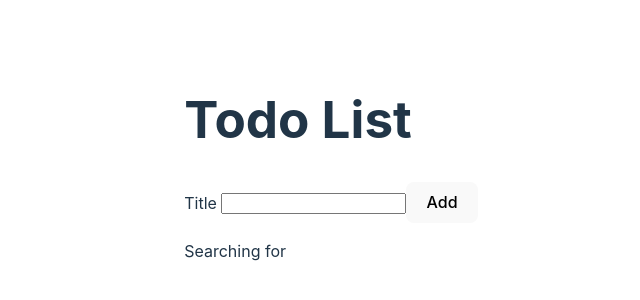
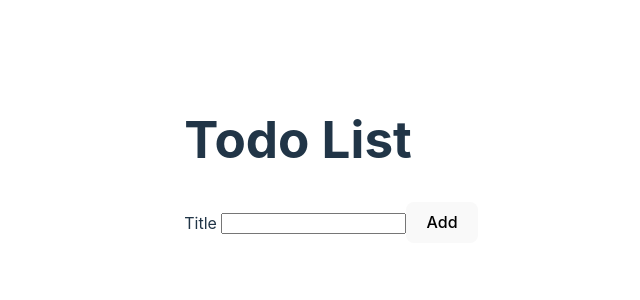
Before and after one commit to liuba83/react-todo, a React (Vite) app: page / in a window 1280 px wide. Shown: the part 232-532 px from the top of the page, without its empty margins (309-949 px from the left). Built offline with nearby package versions, Linux system fonts and the light colour scheme.

Commit message:
fix: new todo item is added to List

```diff
--- a/src/AddTodoForm.jsx
+++ b/src/AddTodoForm.jsx
@@ -1,6 +1,6 @@
 import React from "react";
 
-function AddTodoForm({onAddTodo}) {
+function AddTodoForm({ onAddTodo }) {
   const [todoTitle, setTodoTitle] = React.useState("");
 
   function handleTitleChange(event) {
@@ -19,7 +19,6 @@ function AddTodoForm({onAddTodo}) {
   }
 
   return (
-    <div>
     <form onSubmit={handleAddTodo}>
       <label htmlFor="todoTitle">Title </label>
       <input
@@ -31,7 +30,6 @@ function AddTodoForm({onAddTodo}) {
       />
       <button type="submit">Add</button>
     </form>
-    </div>
   );
 }
 
--- a/src/App.jsx
+++ b/src/App.jsx
@@ -7,16 +7,13 @@ function App() {
   const [todoList, setTodoList] = React.useState([]);
 
   function addTodo (newTodo) {
-    setTodoList([...todoList], newTodo)
+    setTodoList([...todoList, newTodo])
   }
 
   return (
     <div>
       <h1>Todo List</h1>
       <AddTodoForm onAddTodo={addTodo} />
-      <p>
-        Searching for <strong>{todoList}</strong>
-      </p>
       <TodoList todoList={todoList} />
     </div>
   );
```
Lines whose indentation alone changed are shown as unchanged.
